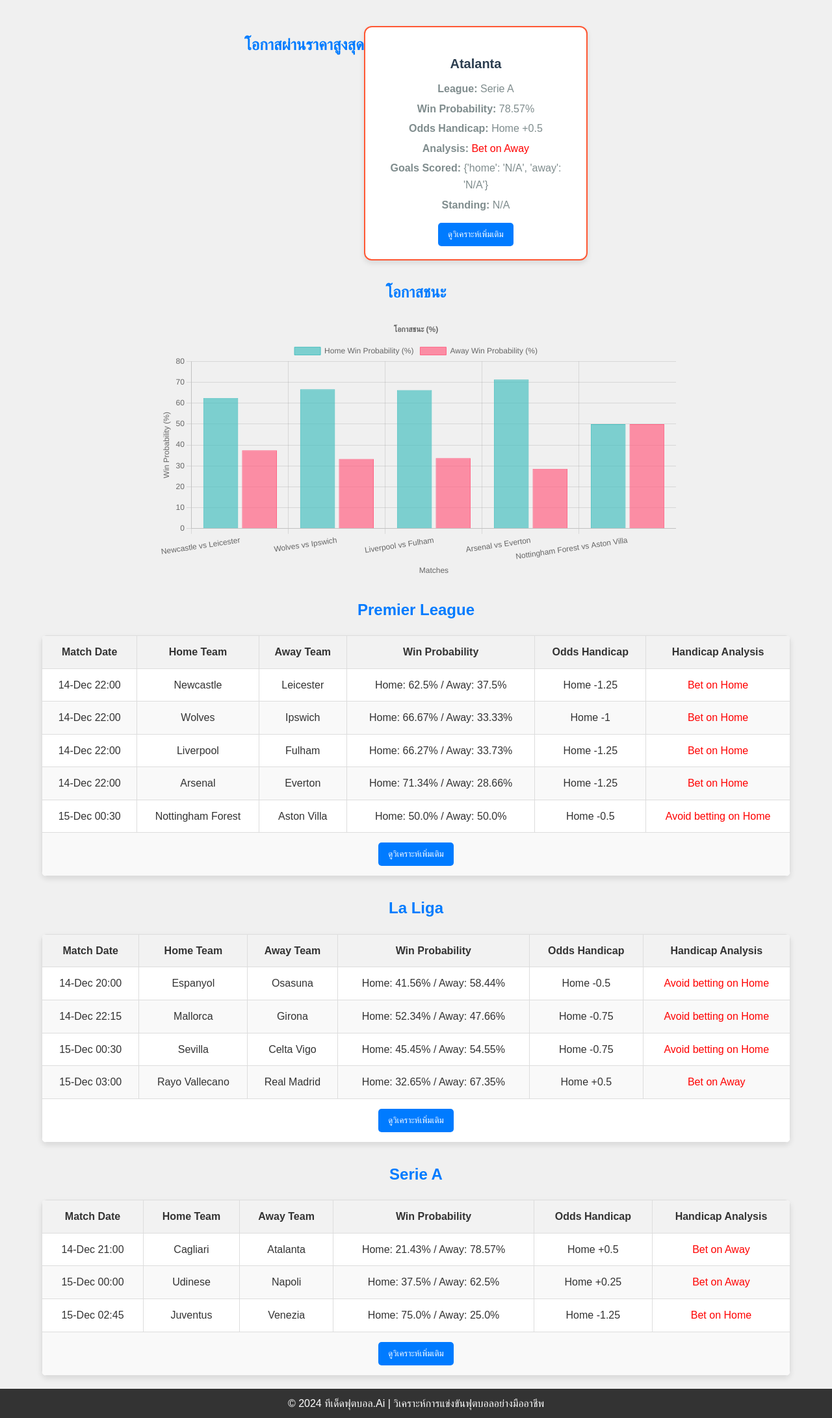
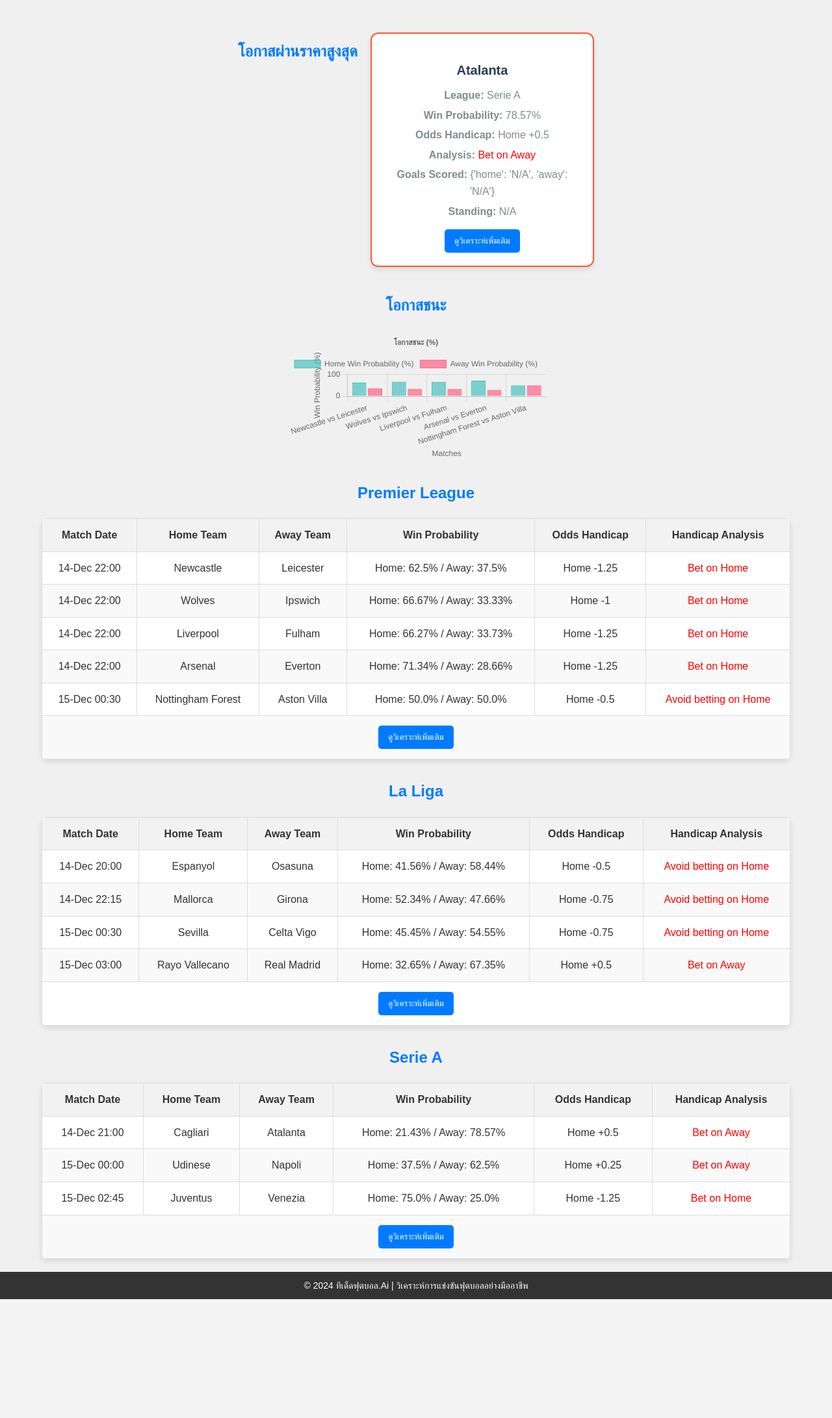
Before and after one commit to NuttWarunyu/RuZy, a Flask app: page / in a window 1280 px wide. Shown: the part 104-2287 px from the top of the page at 65% size. After the commit the page ends 2104 px from the top, so only its background shows below. Run offline with Flask 3, Linux system fonts and the light colour scheme; data that the repository does not hold is empty.

Commit message:
ข้อความอธิบายการเปลี่ยนแปลง

```diff
--- a/static/styles.css
+++ b/static/styles.css
@@ -12,15 +12,17 @@ h1, h2 {
     text-align: center;
     margin: 20px 0;
     color: #444;
-    font-weight: 600; /* Bold headings */
+    font-weight: 600;
 }
 
-/* Top Picks Styles */
-.top-picks-grid {
+/* Top Picks Section */
+.top-picks {
     display: flex;
+    flex-wrap: wrap;
     justify-content: center;
     gap: 20px;
     margin: 20px auto;
+    padding: 10px;
 }
 
 .card {
@@ -88,3 +105,55 @@ th {
 tr:nth-child(even) {
     background-color: #f9f9f9;
 }
+
+@media screen and (max-width: 600px) {
+    table {
+        font-size: 14px; /* Adjust table text size for mobile */
+    }
+
+    th, td {
+        padding: 8px;
+    }
+}
+
+/* Chart Styles */
+#winProbabilityChart {
+    max-width: 100%;
+    height: auto;
+    margin: auto;
+    display: block;
+}
+
+@media screen and (max-width: 600px) {
+    #winProbabilityChart {
+        height: 300px; /* Ensure consistent height on mobile */
+    }
+}
+
+/* Footer Styles */
+footer {
+    background-color: #333;
+    color: white;
+    text-align: center;
+    padding: 10px 0;
+    margin-top: 20px;
+    font-size: 14px;
+}
+
+footer a {
+    color: #ffc107;
+    text-decoration: none;
+}
+
+footer a:hover {
+    text-decoration: underline;
+}
+
+/* Section Titles */
+.section-title {
+    font-size: 24px;
+    color: #007bff;
+    margin: 20px 0;
+    text-align: center;
+    font-weight: 700;
+}
```
Also changed, not shown: other parts of static/styles.css (+21 -6 lines).
